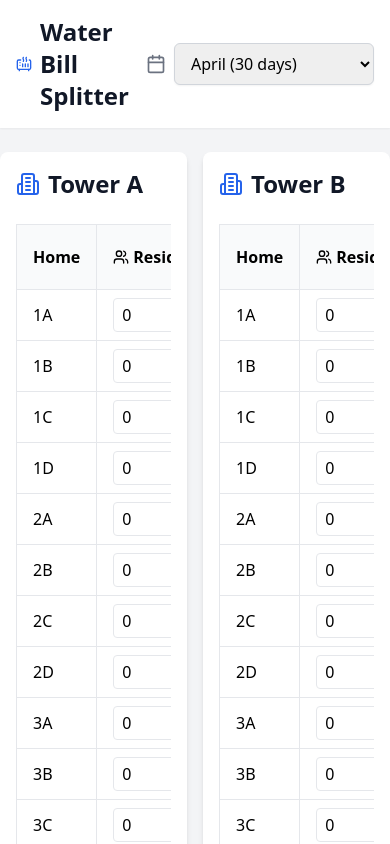
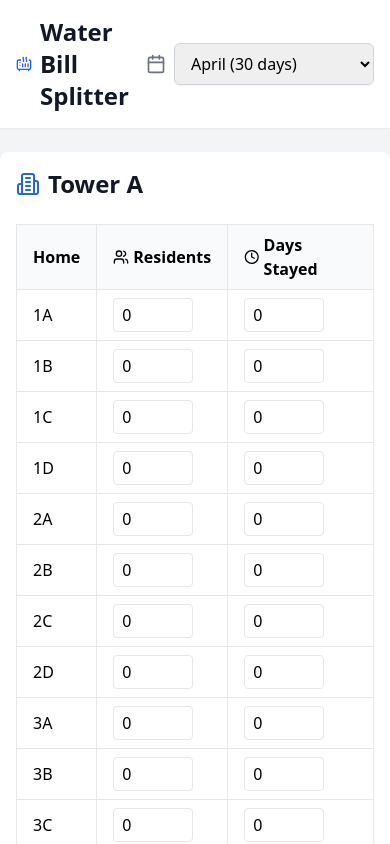
Before and after one commit to hasimpk/bill-splitter, a React (Vite) app: page / in a window 390 px wide. Shown: the top 844 px of the page. Built offline with nearby package versions, Linux system fonts and the light colour scheme.

Commit message:
Refactor layout in App and BillCalculator components: Adjust grid columns for responsive design

```diff
--- a/src/App.tsx
+++ b/src/App.tsx
@@ -138,7 +138,7 @@ function App() {
       </header>
 
       <main className="max-w-7xl mx-auto">
-        <div className="grid grid-cols-2 gap-4 py-6 max-w-7xl">
+        <div className="grid grid-cols-1 gap-4 py-6 sm:grid-cols-2">
           {towers.map((tower) => (
             <TowerGrid
               key={tower.id}
--- a/src/components/BillCalculator.tsx
+++ b/src/components/BillCalculator.tsx
@@ -53,7 +53,7 @@ export function BillCalculator({ towers, onCalculate }: BillCalculatorProps) {
   };
 
   return (
-    <div className="bg-white rounded-lg shadow-md p-4 col-span-2">
+    <div className="bg-white rounded-lg shadow-md p-4 col-span-1 sm:col-span-2">
       <div className="flex items-center gap-2 mb-4 print:hidden">
         <Calculator className="w-5 h-5 text-blue-600" />
         <h2 className="text-xl font-semibold">Bill Calculator</h2>
```
